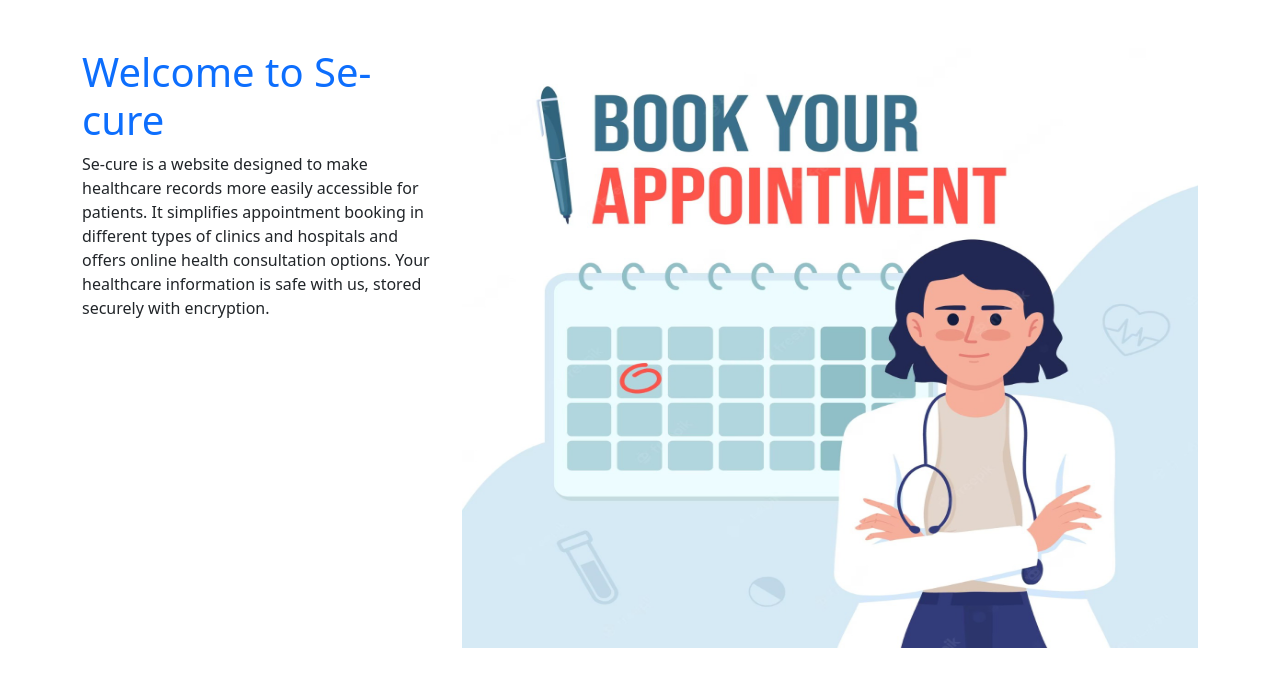
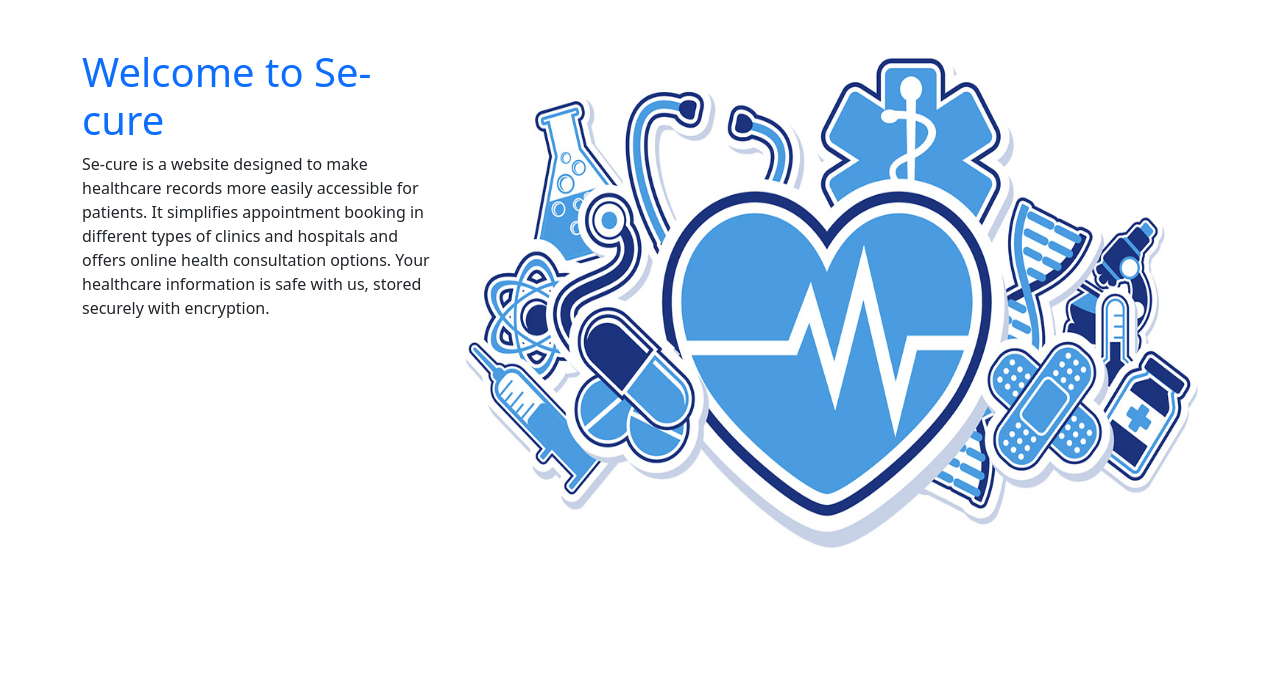
Before and after one commit to MuhammadSaqib786/Se-cure-flask-application, a Flask app: page / in a window 1280 px wide. Shown: the part 56-743 px from the top of the page. Run offline with Flask 3, Linux system fonts and the light colour scheme; some libraries are stand-ins or nearby versions.

Commit message:
design complete with db

```diff
--- a/templates/home.html
+++ b/templates/home.html
@@ -28,7 +28,7 @@
         </p>
       </div>
       <div class="col-md-8">
-        <img src="{{ url_for('static', filename='images/home.jpeg') }}" alt="Home" class="img-fluid" style="height: 600px; width: 100%;">
+        <img src="{{ url_for('static', filename='images/home1.jpg') }}" alt="Home" class="img-fluid" style="height: 500px; width: 100%;">
       </div>
     </div>
   </div>
```
Also changed, not shown: static/images/home1.jpg (added), static/images/home1.png (added).
